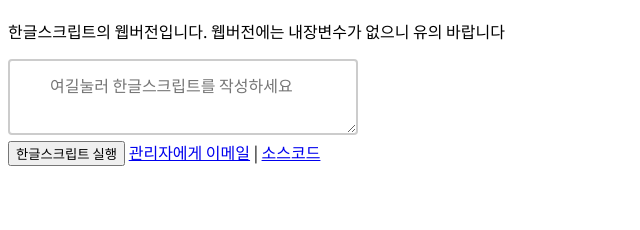
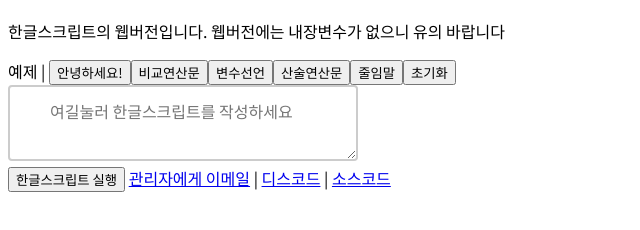
Before and after one commit to this-is-my-life/KoreanScript, a plain HTML site: page index.html in a window 1280 px wide. Shown: the part 70-300 px from the top of the page, without its empty margins (0-640 px from the left). Drawn offline with Linux system fonts and the light colour scheme.

Commit message:
웹버전 예제 추가

```diff
--- a/index.html
+++ b/index.html
@@ -25,10 +25,10 @@
 <body>
     <h1>한글스크립트</h1>
     <p>한글스크립트의 웹버전입니다. 웹버전에는 내장변수가 없으니 유의 바랍니다</p>
+    예제 | <button type="button" onclick="example(0)">안녕하세요!</button><button type="button" onclick="example(1)">비교연산문</button><button type="button" onclick="example(2)">변수선언</button><button type="button" onclick="example(3)">산술연산문</button><button type="button" onclick="example(4)">줄임말</button><button type="button" onclick="example(5)">초기화</button><br />
     <textarea id="script" placeholder="여길눌러 한글스크립트를 작성하세요"></textarea><br />
     <button type="button" onclick="kost()">한글스크립트 실행</button>
-    <a href="mailto://pmhstudio.pmh@gmail.com/">관리자에게 이메일</a> | <a href="http://kost.pmhstudio.kro.kr/">소스코드</a>
-
+    <a href="mailto://pmhstudio.pmh@gmail.com/">관리자에게 이메일</a> | <a href="https://discordapp.com/invite/rgUNNzy">디스코드</a> | <a href="http://kost.pmhstudio.kro.kr/">소스코드</a>
     <script type="text/javascript" src="./src/index.js"></script>
 </body>
 </html>
--- a/src/index.js
+++ b/src/index.js
@@ -1,3 +1,19 @@
+function example(id) {
+    if (id === 0) {
+        document.getElementById("script").value = "말하기 안녕하세요, 한글스크립트를 제작중인 PMH Studio / PMH입니다!\n말하기 오늘부터 제가, 한국어로, 한글로 된 프로그래밍 언어를 만들어 볼껀데요\n말하기 일단 프로토타입인 이 한글스크립트가 잘되서 다행이네요\n끝내기\n"
+    } else if (id === 1) {
+        document.getElementById("script").value = "* 이것은 if문을 우리말로 번역한것입니다.\n\n* \"만약 <숫자> 보다 <숫자> 가 <비교연산자>하다면 <줄번호> 아니면 <줄번호>\"\n\n* 잘 됬으면 좋겠네요\n\n만약 5 보다 2 가 크다면 8 아니면 10\n말하기 5보다 2가 큽니다\n뛰어넘기 1\n말하기 5보다 2가 작습니다\n끝내기\n"
+    } else if (id === 2) {
+        document.getElementById("script").value = "* 변수를 만들고, 불러오는 기능을 만들었습니다\n\n* 변수는 '정하기'로 만들고, '말하기' 와 '만약 ~'에서 쓸수있습니다\n\n정하기 x 10\n정하기 y 50\n만약 x 가 y 보다 크다면 8 아니면 13\n말하기 변수, x\n말하기 (이)가\n말하기 변수, y\n말하기 보다 더 큽니다\n뛰어넘기 4\n말하기 변수, y\n말하기 (이)가\n말하기 변수, x\n말하기 보다 더 큽니다\n끝내기\n"
+    } else if (id === 3) {
+        document.getElementById("script").value = "* 변수를 연산하여 대입하기를 우리말로 번역한 것입니다\n* 쉽기떄문에 봐도 바로 알수있습니다\n\n정하기 x 10\n\nx 에 1 더하기\n말하기 변수, x\n\nx 에 2 빼기\n말하기 변수, x\n\nx 에 3 곱하기\n말하기 변수, x\n\nx 에 3 나누기\n말하기 변수, x\n끝내기\n"
+    } else if (id === 4) {
+        document.getElementById("script").value = "ㅈ 이것은 비교연산문.kost를 '줄임말' 방식을 사용해 구현한 것입니다\n\nㅈ ㅈ은 주석, ㅁ는 말하기, ㄲ는 끝내기, ㅎ는 만약, ㄸ는 뛰어넘기를 뜻합니다\n\n\n\nㅎ 5 보다 2 가 크다면 8 아니면 10\nㅁ 5보다 2가 큽니다\nㄸ 1\nㅁ 5보다 2가 작습니다\nㄲ\n"
+    } else if (id === 5) {
+        document.getElementById("script").value = ""
+    }
+}
+
 function kost() {
     let $한글스크립트 = document.getElementById("script").value.split('\n')
     let $메모리버퍼 = {
@@ -16,18 +32,18 @@ function kost() {
         if (!$메모리버퍼[$한글한글[0]]) {
         if ($한글한글[0] === '말하기' || $한글한글[0] === 'ㅁ') {
             if (!$한글한글.slice(1).join(' ')) {
-            document.write('\n')
+            document.write('<br />')
             } else if ($한글스크립트[$계수기].includes('변수,')) {
-            document.write($메모리버퍼[$한글한글[2]])
+            document.write($메모리버퍼[$한글한글[2]] + '<br />')
             } else {
-            document.write($한글한글.slice(1).join(' '))
+            document.write($한글한글.slice(1).join(' ') + '<br />')
             }
             $계수기++
         } else if ($한글한글[0] === '*' || $한글한글[0] === 'ㅈ') {
             $계수기++
         } else if ($한글한글[0] === '끝내기' || $한글한글[0] === 'ㄲ') {
             $계수기 = ($한글스크립트.length)
-            document.write('\n"' + $파일이름 + '.kost"이(가) 성공적으로 종료됨\n')
+            document.write('<br />성공적으로 종료됨, <a href="./index.html">돌아가기</a><br />')
         } else if ($한글한글[0] === '만약' || $한글한글[0] === 'ㅎ') {
             let $비교되는자 = $한글한글[1]
             let $비교하는자 = $한글한글[3]
```
